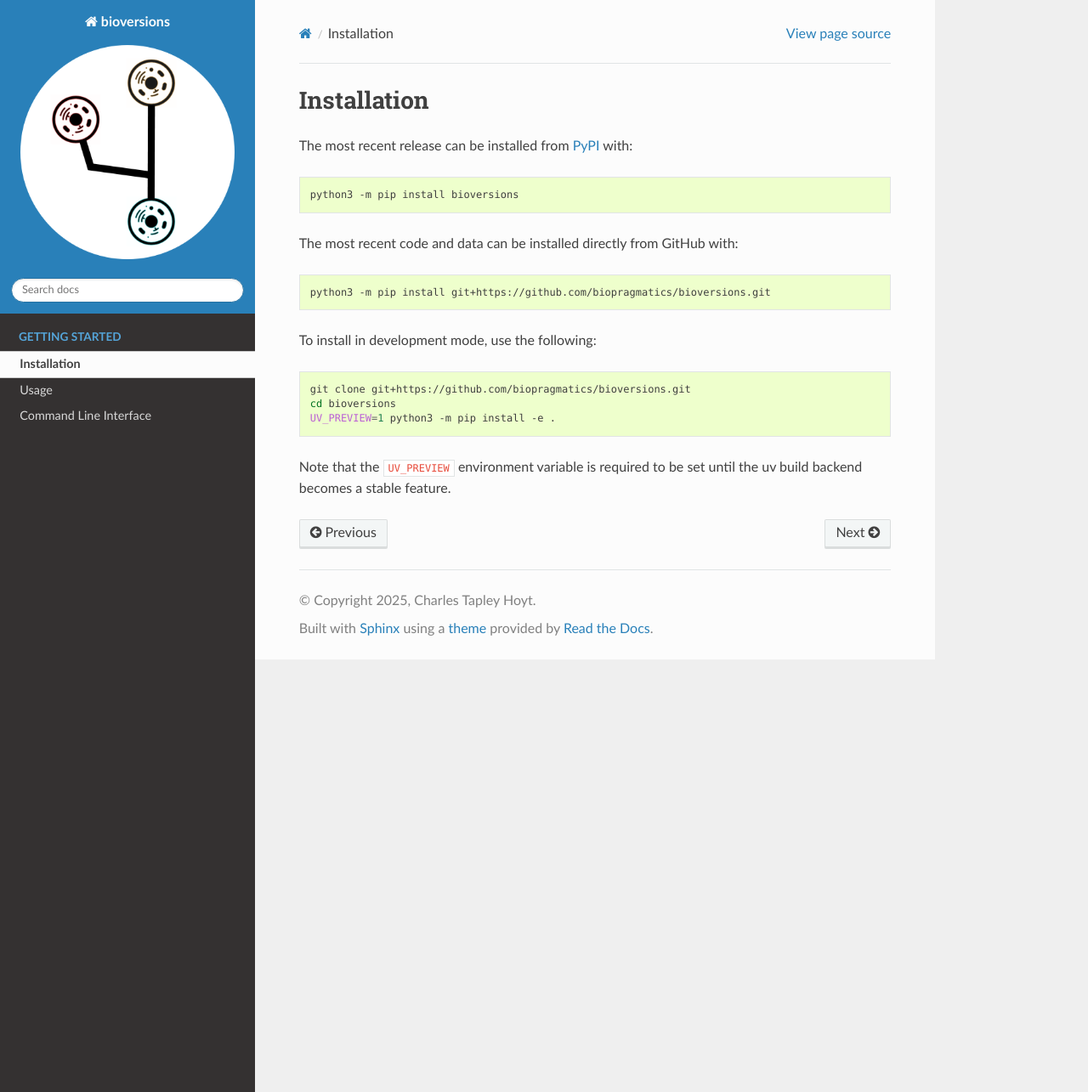
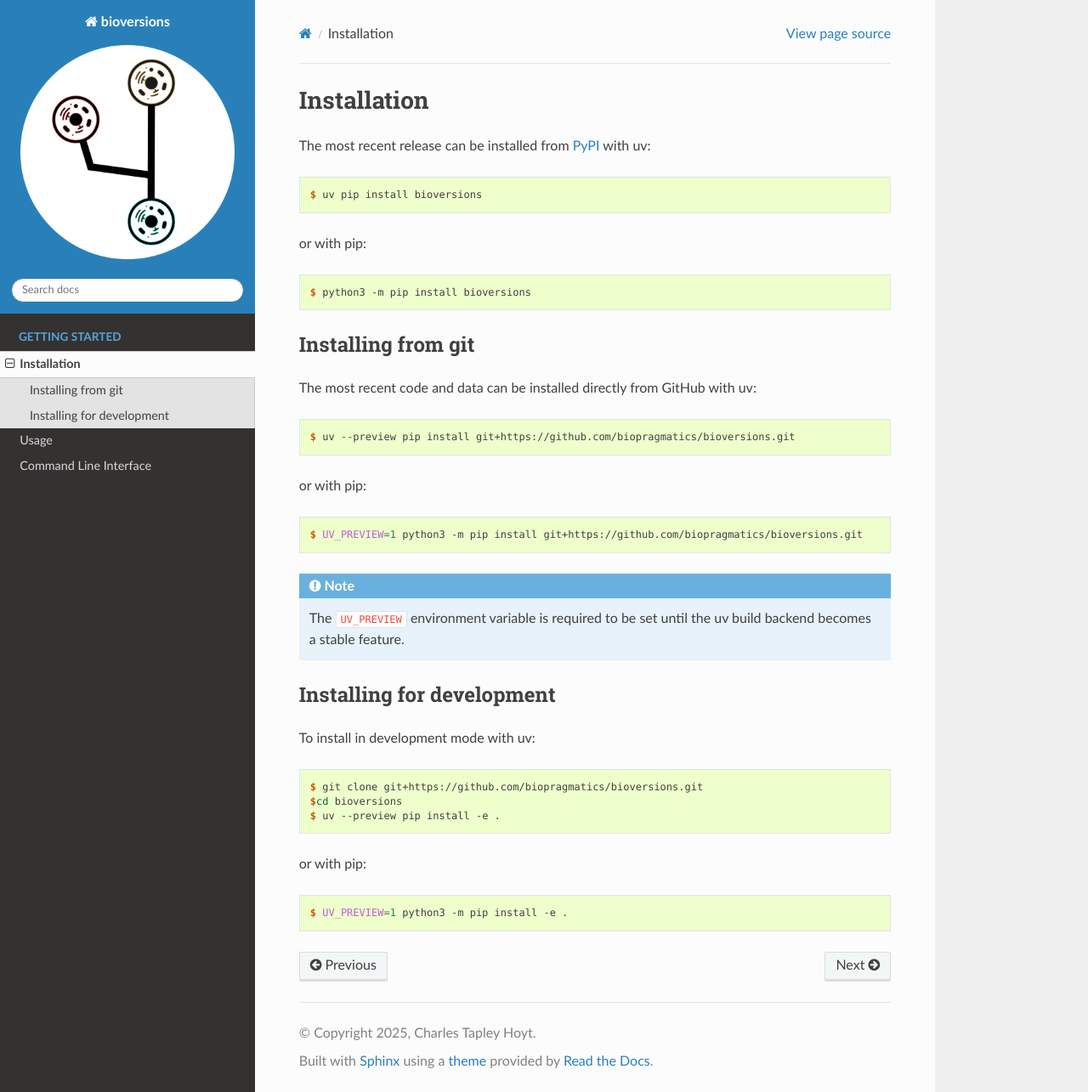
Before and after one commit to biopragmatics/bioversions, a Sphinx documentation site: the page built from docs/source/installation.rst, in a window 1280 px wide and 1285 px high. Shown: the whole window at 85% size. Built offline with Sphinx 7.4.7 and the Read the Docs theme 3.1.0, drawn with Linux system fonts in a browser that asks for light colours.

```diff
--- a/docs/source/installation.rst
+++ b/docs/source/installation.rst
@@ -1,25 +1,49 @@
 Installation
 ============
 The most recent release can be installed from
-`PyPI <https://pypi.org/project/bioversions>`_ with:
+`PyPI <https://pypi.org/project/bioversions>`_ with uv:
 
-.. code-block:: shell
+.. code-block:: console
 
-    python3 -m pip install bioversions
+    $ uv pip install bioversions
 
-The most recent code and data can be installed directly from GitHub with:
+or with pip:
 
-.. code-block:: shell
+.. code-block:: console
 
-    python3 -m pip install git+https://github.com/biopragmatics/bioversions.git
+    $ python3 -m pip install bioversions
 
-To install in development mode, use the following:
+Installing from git
+-------------------
+The most recent code and data can be installed directly from GitHub with uv:
 
-.. code-block:: shell
+.. code-block:: console
 
-    git clone git+https://github.com/biopragmatics/bioversions.git
-    cd bioversions
-    UV_PREVIEW=1 python3 -m pip install -e .
+    $ uv --preview pip install git+https://github.com/biopragmatics/bioversions.git
 
-Note that the ``UV_PREVIEW`` environment variable is required to be
-set until the uv build backend becomes a stable feature.
+or with pip:
+
+.. code-block:: console
+
+    $ UV_PREVIEW=1 python3 -m pip install git+https://github.com/biopragmatics/bioversions.git
+
+.. note::
+
+    The ``UV_PREVIEW`` environment variable is required to be
+    set until the uv build backend becomes a stable feature.
+
+Installing for development
+--------------------------
+To install in development mode with uv:
+
+.. code-block:: console
+
+    $ git clone git+https://github.com/biopragmatics/bioversions.git
+    $cd bioversions
+    $ uv --preview pip install -e .
+
+or with pip:
+
+.. code-block:: console
+
+    $ UV_PREVIEW=1 python3 -m pip install -e .
```
Also changed, not shown: README.md (+11 -9 lines), .cruft.json, 2 other files.
